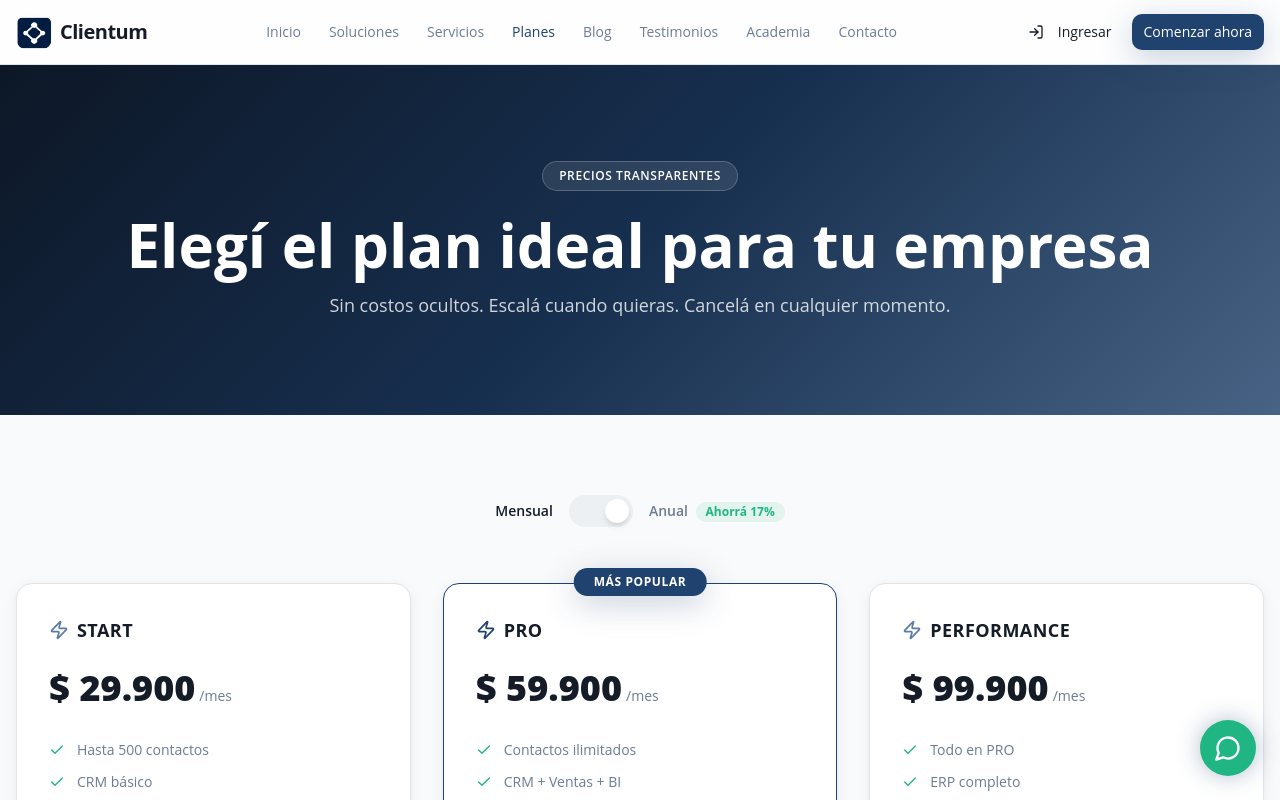
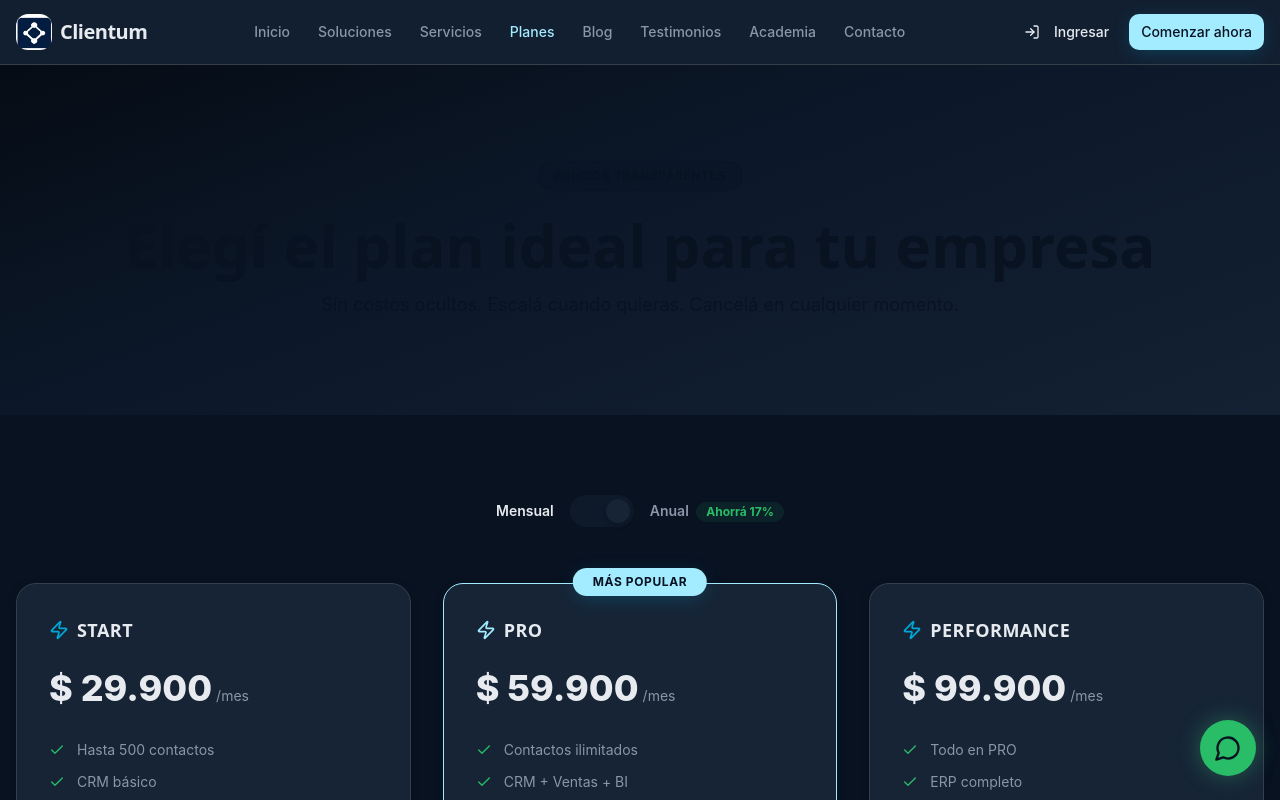
Before and after one commit to jonathanledantes84/remix-of-remix-of-clientum-business-suite, a React (Vite) app: page /planes in a window 1280 px wide. Shown: the top 800 px of the page. Built offline with nearby package versions, Linux system fonts and the light colour scheme; the HTML template or start-up script is replaced by a standard one.

Commit message:
Implement design system overhaul

```diff
--- a/src/index.css
+++ b/src/index.css
@@ -2,80 +2,94 @@
 @tailwind components;
 @tailwind utilities;
 
-@import url('https://fonts.googleapis.com/css2?family=Open+Sans:wght@300;400;500;600;700;800&display=swap');
-
 @layer base {
   :root {
-    --background: 210 20% 98%;
-    --foreground: 220 30% 12%;
+    /* Surface Hierarchy — "The Cognitive Edge" */
+    --surface: 215 60% 8%;                /* #071425 — Base Layer */
+    --surface-dim: 215 58% 6%;            /* Deeper recessed */
+    --surface-bright: 215 40% 18%;        /* Card "light up" on hover */
+    --surface-container-lowest: 215 55% 5%;   /* Wells / recessed areas */
+    --surface-container-low: 215 50% 11%;     /* Section Layer */
+    --surface-container: 215 45% 13%;         /* Mid container */
+    --surface-container-high: 215 42% 15%;    /* Component Layer — cards */
+    --surface-container-highest: 215 38% 18%; /* Action Layer — inputs */
+    --surface-variant: 215 30% 22%;           /* Glassmorphism base */
+    --surface-tint: 193 100% 82%;             /* Primary glow for focus */
 
-    --card: 0 0% 100%;
-    --card-foreground: 220 30% 12%;
+    /* On-Surface Text */
+    --on-surface: 210 20% 92%;
+    --on-surface-variant: 215 15% 60%;
 
-    --popover: 0 0% 100%;
-    --popover-foreground: 220 30% 12%;
+    /* Primary — Cyan Glow */
+    --primary: 193 100% 82%;              /* #a8e8ff */
+    --primary-container: 193 100% 42%;    /* #00d4ff */
+    --on-primary: 215 60% 8%;
+    --on-primary-container: 193 60% 92%;
 
-    --primary: 214 55% 28%;
-    --primary-foreground: 0 0% 100%;
+    /* Secondary */
+    --secondary: 215 25% 20%;
+    --secondary-container: 215 30% 25%;
+    --on-secondary: 210 20% 88%;
+    --on-secondary-container: 210 20% 85%;
 
-    --secondary: 210 20% 96%;
-    --secondary-foreground: 220 30% 12%;
+    /* Tertiary — Success Green / WhatsApp */
+    --tertiary: 145 65% 45%;
+    --tertiary-container: 145 65% 55%;    /* #45dd73 */
+    --on-tertiary: 215 60% 8%;
 
-    --muted: 210 15% 94%;
-    --muted-foreground: 215 15% 50%;
+    /* Error */
+    --error: 0 72% 55%;
+    --on-error: 0 0% 100%;
 
-    --accent: 213 30% 50%;
-    --accent-foreground: 0 0% 100%;
+    /* Outline */
+    --outline: 215 20% 30%;
+    --outline-variant: 215 15% 25%;       /* Ghost borders at 15% opacity */
 
-    --destructive: 0 84% 60%;
-    --destructive-foreground: 0 0% 100%;
-
-    --border: 214 25% 90%;
-    --input: 214 25% 90%;
-    --ring: 214 55% 28%;
+    /* Semantic tokens mapped to Tailwind/shadcn */
+    --background: var(--surface);
+    --foreground: var(--on-surface);
+    --card: var(--surface-container-high);
+    --card-foreground: var(--on-surface);
+    --popover: var(--surface-container-high);
+    --popover-foreground: var(--on-surface);
+    --primary-tw: var(--primary);
+    --primary-foreground: var(--on-primary);
+    --secondary-tw: var(--secondary);
+    --secondary-foreground: var(--on-secondary);
+    --muted: var(--surface-container-low);
+    --muted-foreground: var(--on-surface-variant);
+    --accent: var(--primary-container);
+    --accent-foreground: var(--on-primary);
+    --destructive: var(--error);
+    --destructive-foreground: var(--on-error);
+    --border: var(--outline-variant);
+    --input: var(--surface-container-highest);
+    --ring: var(--primary);
 
     --radius: 0.75rem;
 
-    --hero-from: 216 50% 10%;
-    --hero-via: 214 55% 20%;
-    --hero-to: 213 30% 40%;
+    /* Gradients */
+    --gradient-primary: linear-gradient(135deg, hsl(var(--primary)), hsl(var(--primary-container)));
+    --gradient-hero: linear-gradient(160deg, hsl(215 60% 5%) 0%, hsl(215 55% 10%) 40%, hsl(215 45% 14%) 100%);
 
-    --success: 160 70% 42%;
-    --success-foreground: 0 0% 100%;
+    /* Shadows — tinted with surface blue */
+    --shadow-ambient: 0 8px 40px -8px hsl(215 60% 5% / 0.6);
+    --shadow-glow: 0 0 30px -5px hsl(193 100% 42% / 0.15);
 
+    /* Success / Warning */
+    --success: var(--tertiary);
+    --success-foreground: var(--on-tertiary);
     --warning: 38 92% 50%;
     --warning-foreground: 0 0% 100%;
 
-    --sidebar-background: 220 30% 8%;
-    --sidebar-foreground: 210 15% 85%;
-    --sidebar-primary: 214 55% 40%;
-    --sidebar-primary-foreground: 0 0% 100%;
-    --sidebar-accent: 220 25% 15%;
-    --sidebar-accent-foreground: 210 15% 85%;
-    --sidebar-border: 220 20% 18%;
-    --sidebar-ring: 214 55% 28%;
-  }
-
-  .dark {
-    --background: 220 30% 6%;
-    --foreground: 210 15% 92%;
-    --card: 220 25% 10%;
-    --card-foreground: 210 15% 92%;
-    --popover: 220 25% 10%;
-    --popover-foreground: 210 15% 92%;
-    --primary: 214 55% 35%;
-    --primary-foreground: 0 0% 100%;
-    --secondary: 220 20% 15%;
-    --secondary-foreground: 210 15% 92%;
-    --muted: 220 15% 18%;
-    --muted-foreground: 215 15% 55%;
-    --accent: 213 30% 55%;
-    --accent-foreground: 0 0% 100%;
-    --destructive: 0 62% 30%;
-    --destructive-foreground: 0 0% 100%;
-    --border: 220 15% 20%;
-    --input: 220 15% 20%;
-    --ring: 214 55% 35%;
+    --sidebar-background: var(--surface-dim);
+    --sidebar-foreground: var(--on-surface);
+    --sidebar-primary: var(--primary);
+    --sidebar-primary-foreground: var(--on-primary);
+    --sidebar-accent: var(--surface-container);
+    --sidebar-accent-foreground: var(--on-surface);
+    --sidebar-border: var(--outline-variant);
+    --sidebar-ring: var(--primary);
   }
 }
 
@@ -85,49 +99,114 @@
   }
 
   body {
-    @apply bg-background text-foreground font-sans antialiased;
-    font-family: 'Open Sans', system-ui, sans-serif;
+    @apply bg-background text-foreground antialiased;
+    font-family: 'Inter', system-ui, sans-serif;
   }
 
   h1, h2, h3, h4, h5, h6 {
-    font-family: 'Open Sans', system-ui, sans-serif;
+    font-family: 'Plus Jakarta Sans', system-ui, sans-serif;
   }
 }
 
 @layer utilities {
+  /* Hero gradient — deep nocturnal */
   .gradient-hero {
-    background: linear-gradient(
-      135deg,
-      hsl(var(--hero-from)) 0%,
-      hsl(var(--hero-via)) 50%,
-      hsl(var(--hero-to)) 100%
-    );
+    background: var(--gradient-hero);
   }
 
-  .gradient-card {
-    background: linear-gradient(
-      135deg,
-      hsl(214 55% 28% / 0.05) 0%,
-      hsl(213 30% 50% / 0.05) 100%
-    );
+  /* Primary gradient for CTAs and accents */
+  .gradient-primary {
+    background: var(--gradient-primary);
   }
 
+  /* Gradient text */
   .gradient-text {
-    background: linear-gradient(135deg, hsl(214 55% 28%), hsl(213 30% 50%));
+    background: linear-gradient(135deg, hsl(var(--primary)), hsl(var(--primary-container)));
     -webkit-background-clip: text;
     -webkit-text-fill-color: transparent;
     background-clip: text;
   }
 
+  /* Surface sections */
+  .surface-base {
+    background-color: hsl(var(--surface));
+  }
+
+  .surface-low {
+    background-color: hsl(var(--surface-container-low));
+  }
+
+  .surface-high {
+    background-color: hsl(var(--surface-container-high));
+  }
+
+  .surface-highest {
+    background-color: hsl(var(--surface-container-highest));
+  }
+
+  /* Glassmorphism */
+  .glass {
+    background: hsl(var(--surface-variant) / 0.6);
+    backdrop-filter: blur(20px);
+    -webkit-backdrop-filter: blur(20px);
+  }
+
+  .glass-light {
+    background: hsl(var(--surface-container-high) / 0.7);
+    backdrop-filter: blur(16px);
+    -webkit-backdrop-filter: blur(16px);
+  }
+
+  /* Ambient shadows — tinted blue, not grey */
+  .shadow-ambient {
+    box-shadow: var(--shadow-ambient);
+  }
+
+  .shadow-glow {
+    box-shadow: var(--shadow-glow);
+  }
+
   .shadow-card {
-    box-shadow: 0 1px 3px hsl(220 30% 12% / 0.04), 0 4px 16px hsl(220 30% 12% / 0.06);
+    box-shadow: 0 2px 12px -4px hsl(215 60% 5% / 0.4);
   }
 
   .shadow-card-hover {
-    box-shadow: 0 4px 12px hsl(220 30% 12% / 0.08), 0 8px 32px hsl(220 30% 12% / 0.1);
+    box-shadow: 0 8px 30px -8px hsl(215 60% 5% / 0.5), var(--shadow-glow);
   }
 
   .shadow-hero {
-    box-shadow: 0 8px 32px hsl(214 55% 28% / 0.25);
+    box-shadow: 0 4px 20px -4px hsl(193 100% 42% / 0.3);
+  }
+
+  /* Ghost border */
+  .ghost-border {
+    border: 1px solid hsl(var(--outline-variant) / 0.15);
+  }
+
+  /* Label style — all caps tracking */
+  .label-caps {
+    font-size: 0.75rem;
+    font-weight: 600;
+    text-transform: uppercase;
+    letter-spacing: 0.05em;
+  }
+
+  /* Chip style */
+  .chip {
+    @apply inline-flex items-center gap-1.5 rounded-full px-3 py-1 text-xs font-medium;
+    background: hsl(var(--secondary-container));
+    color: hsl(var(--on-secondary-container));
+  }
+
+  /* Section badge */
+  .section-badge {
+    @apply inline-flex items-center gap-1.5 rounded-full px-4 py-1.5 text-xs font-semibold uppercase tracking-wider;
+    background: hsl(var(--primary) / 0.12);
+    color: hsl(var(--primary));
+  }
+
+  /* Transition speed — brand pillar */
+  .transition-fast {
+    transition: all 250ms cubic-bezier(0.4, 0, 0.2, 1);
   }
 }
--- a/tailwind.config.ts
+++ b/tailwind.config.ts
@@ -14,8 +14,12 @@ export default {
     },
     extend: {
       fontFamily: {
-        sans: ["Open Sans", "system-ui", "sans-serif"],
-        display: ["Open Sans", "system-ui", "sans-serif"],
+        sans: ["Inter", "system-ui", "sans-serif"],
+        display: ["Plus Jakarta Sans", "system-ui", "sans-serif"],
+      },
+      letterSpacing: {
+        "display": "-0.04em",
+        "label": "0.05em",
       },
       colors: {
         border: "hsl(var(--border))",
@@ -24,12 +28,14 @@ export default {
         background: "hsl(var(--background))",
         foreground: "hsl(var(--foreground))",
         primary: {
-          DEFAULT: "hsl(var(--primary))",
+          DEFAULT: "hsl(var(--primary-tw))",
           foreground: "hsl(var(--primary-foreground))",
+          container: "hsl(var(--primary-container))",
         },
         secondary: {
-          DEFAULT: "hsl(var(--secondary))",
+          DEFAULT: "hsl(var(--secondary-tw))",
           foreground: "hsl(var(--secondary-foreground))",
+          container: "hsl(var(--secondary-container))",
         },
         destructive: {
           DEFAULT: "hsl(var(--destructive))",
@@ -59,6 +65,17 @@ export default {
           DEFAULT: "hsl(var(--warning))",
           foreground: "hsl(var(--warning-foreground))",
         },
+        surface: {
+          DEFAULT: "hsl(var(--surface))",
+          dim: "hsl(var(--surface-dim))",
+          bright: "hsl(var(--surface-bright))",
+          "container-lowest": "hsl(var(--surface-container-lowest))",
+          "container-low": "hsl(var(--surface-container-low))",
+          "container": "hsl(var(--surface-container))",
+          "container-high": "hsl(var(--surface-container-high))",
+          "container-highest": "hsl(var(--surface-container-highest))",
+          variant: "hsl(var(--surface-variant))",
+        },
         sidebar: {
           DEFAULT: "hsl(var(--sidebar-background))",
           foreground: "hsl(var(--sidebar-foreground))",
@@ -74,6 +91,8 @@ export default {
         lg: "var(--radius)",
         md: "calc(var(--radius) - 2px)",
         sm: "calc(var(--radius) - 4px)",
+        xl: "1rem",
+        "2xl": "1.25rem",
       },
       keyframes: {
         "accordion-down": {
@@ -93,8 +112,8 @@ export default {
           "50%": { transform: "translateY(-8px)" },
         },
         "pulse-glow": {
-          "0%, 100%": { boxShadow: "0 0 20px hsl(214 55% 28% / 0.3)" },
-          "50%": { boxShadow: "0 0 40px hsl(214 55% 28% / 0.6)" },
+          "0%, 100%": { boxShadow: "0 0 20px hsl(145 65% 55% / 0.3)" },
+          "50%": { boxShadow: "0 0 40px hsl(145 65% 55% / 0.5)" },
         },
         "count-up": {
           from: { opacity: "0", transform: "translateY(10px)" },
```
